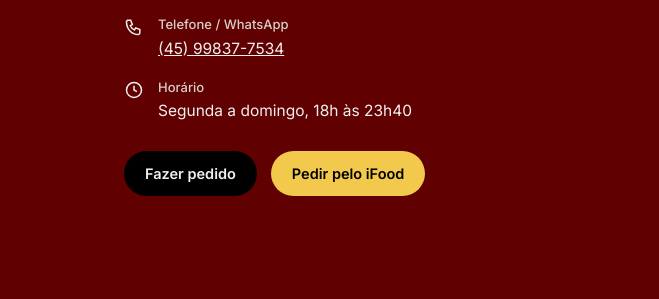
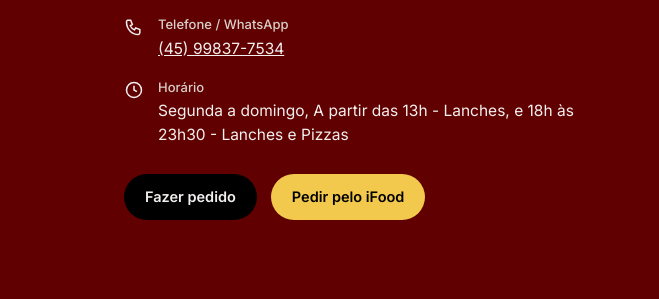
Before and after one commit to CorreaWebStudio/Pizzaria.ReidaPizza, a plain HTML site: page index.html in a window 1280 px wide. Shown: the part 10607-10906 px from the top of the page, 0-659 px from the left. Drawn offline with nearby package versions, Linux system fonts and the light colour scheme.

Commit message:
Update operating hours in index.html

```diff
--- a/index.html
+++ b/index.html
@@ -221,7 +221,7 @@
           </li>
           <li>
             <svg class="pin" viewBox="0 0 24 24" fill="none" stroke="currentColor" stroke-width="1.8"><circle cx="12" cy="12" r="9"/><path d="M12 7v5l3.5 2"/></svg>
-            <div><strong>Horário</strong>Segunda a domingo, 18h às 23h40</div>
+            <div><strong>Horário</strong>Segunda a domingo, A partir das 13h - Lanches, e 18h às 23h30 - Lanches e Pizzas</div>
           </li>
         </ul>
         <div class="hero-ctas" style="margin-bottom:0;">
```
